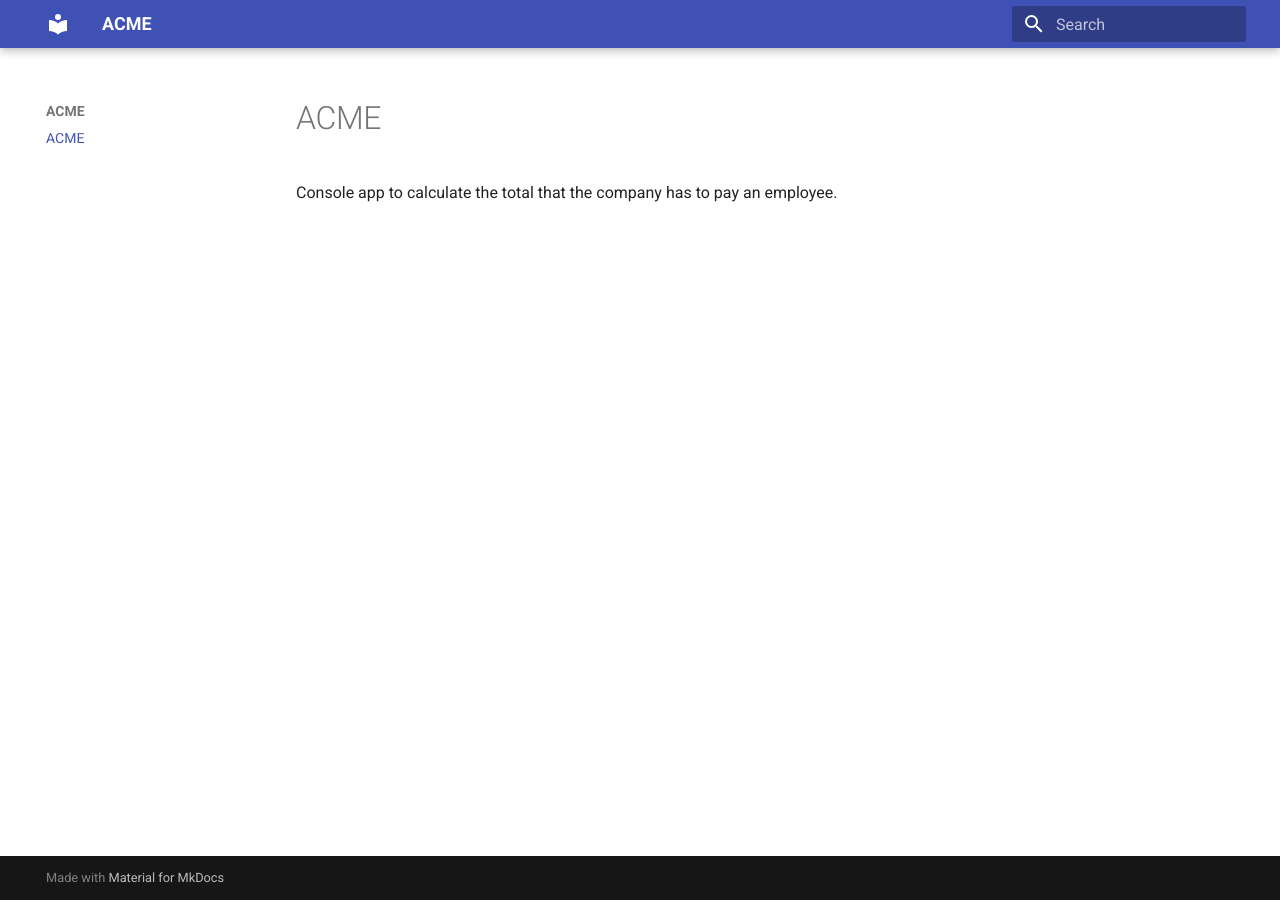
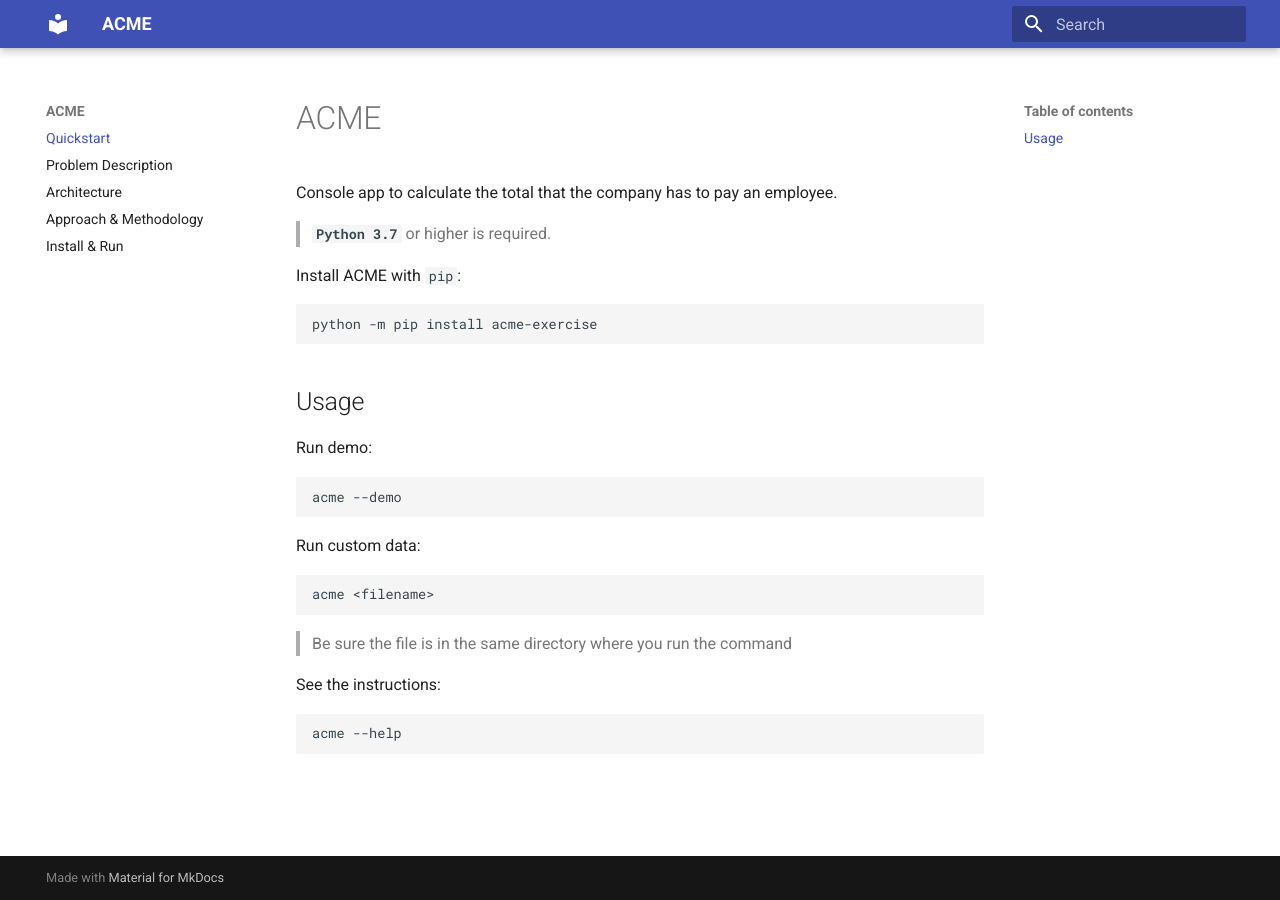
Before and after one commit to israteneda/acme, an MkDocs documentation site: the page built from docs/index.md, in a window 1280 px wide. Built offline with MkDocs 1.6.1 and Material for MkDocs 9.7.7, drawn with Linux system fonts in a browser that asks for light colours.

Commit message:
docs: Add ReadTheDocs files

````diff
--- a/docs/index.md
+++ b/docs/index.md
@@ -1,3 +1,32 @@
 # ACME
 
 Console app to calculate the total that the company has to pay an employee.
+
+> **`Python 3.7`** or higher is required.
+
+Install ACME with `pip`:
+
+```
+python -m pip install acme-exercise
+```
+
+## Usage
+
+Run demo:
+
+```
+acme --demo
+```
+
+Run custom data:
+
+```
+acme <filename>
+```
+> Be sure the file is in the same directory where you run the command
+
+See the instructions:
+
+```
+acme --help
+```
--- a/mkdocs.yml
+++ b/mkdocs.yml
@@ -1,3 +1,9 @@
 site_name: ACME
 theme:
   name: material
+nav:
+    - Quickstart: 'index.md'
+    - Problem Description: 'problem.md'
+    - Architecture: 'architecture.md'
+    - Approach & Methodology: 'approach_methodology.md'
+    - Install & Run: 'install_run.md'
````
Also changed, not shown: docs/approach_methodology.md (added, +16 -0 lines), docs/architecture.md (added, +5 -0 lines), docs/install_run.md (added, +32 -0 lines), docs/problem.md (added, +24 -0 lines).
